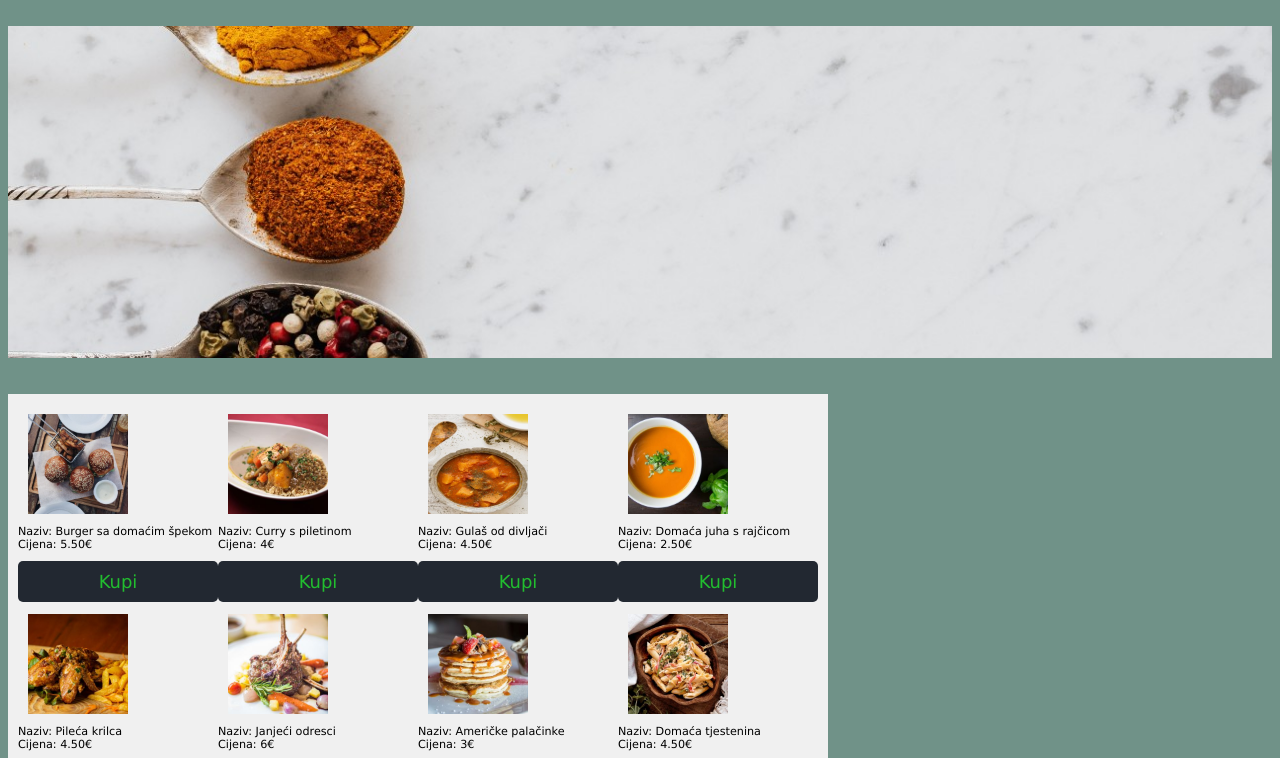
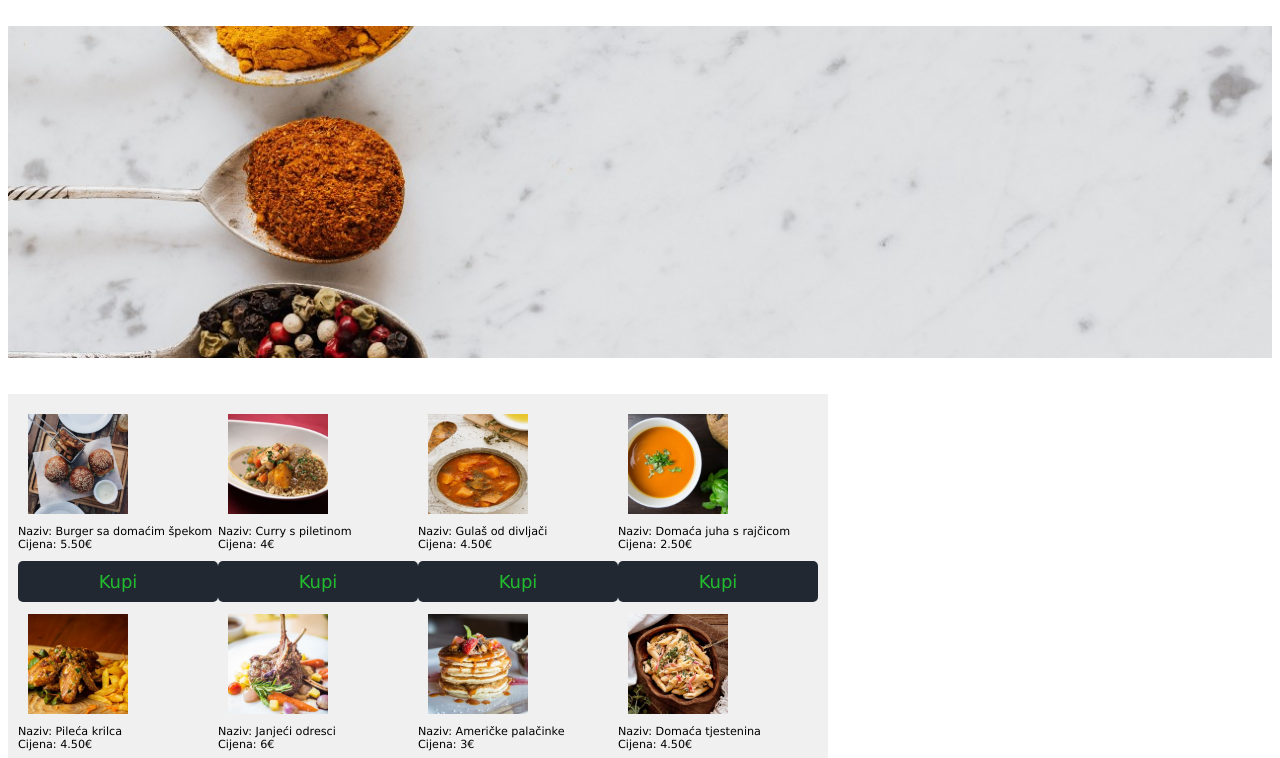
Before and after one commit to leozdjela/ofir, a plain HTML site: page katalog.html in a window 1280 px wide. Shown: the part 68-826 px from the top of the page. Drawn offline with Linux system fonts and the light colour scheme.

Commit message:
Update katalog.html

```diff
--- a/katalog.html
+++ b/katalog.html
@@ -7,7 +7,7 @@
     <link rel="stylesheet" href="stil.css">
     <title>Katalog</title>
 </head>
-<body style="background-color: rgb(112, 146, 136);">
+<body>
     <div class="hamburger">
 
 
```
